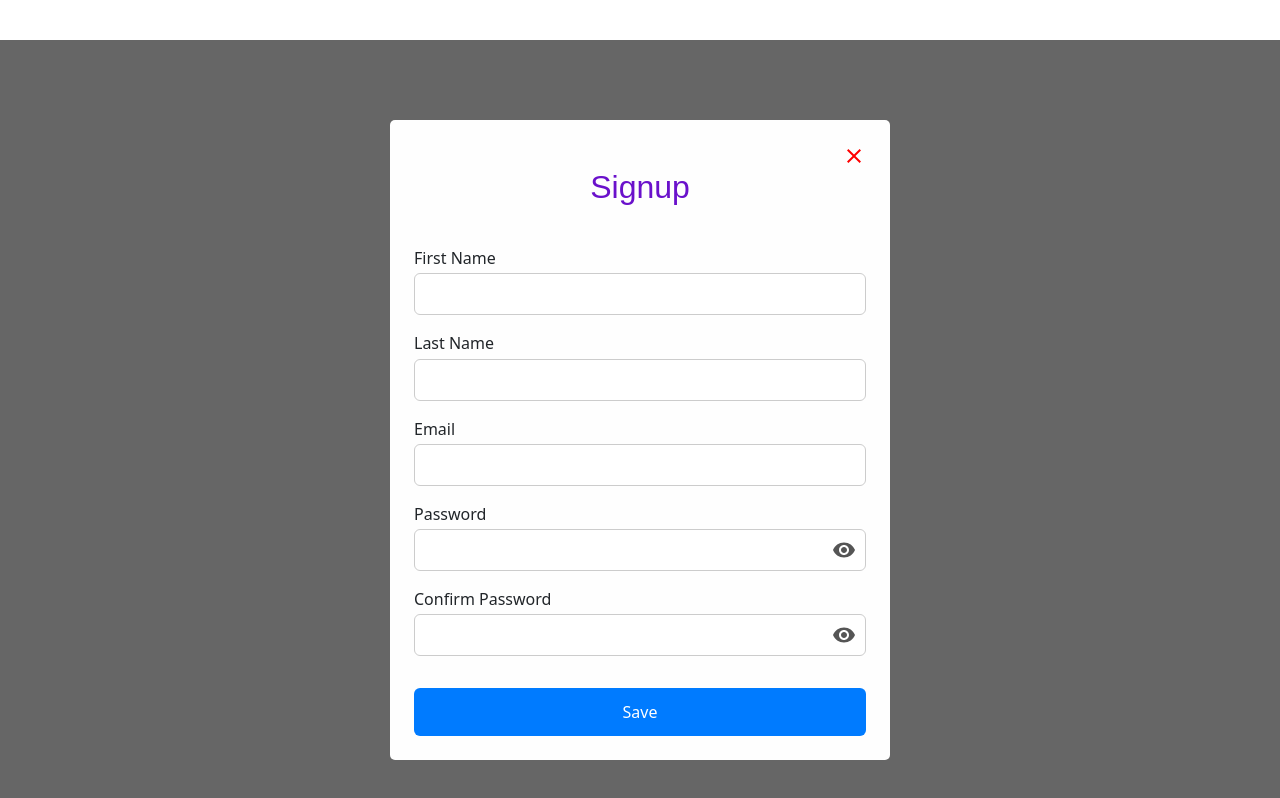
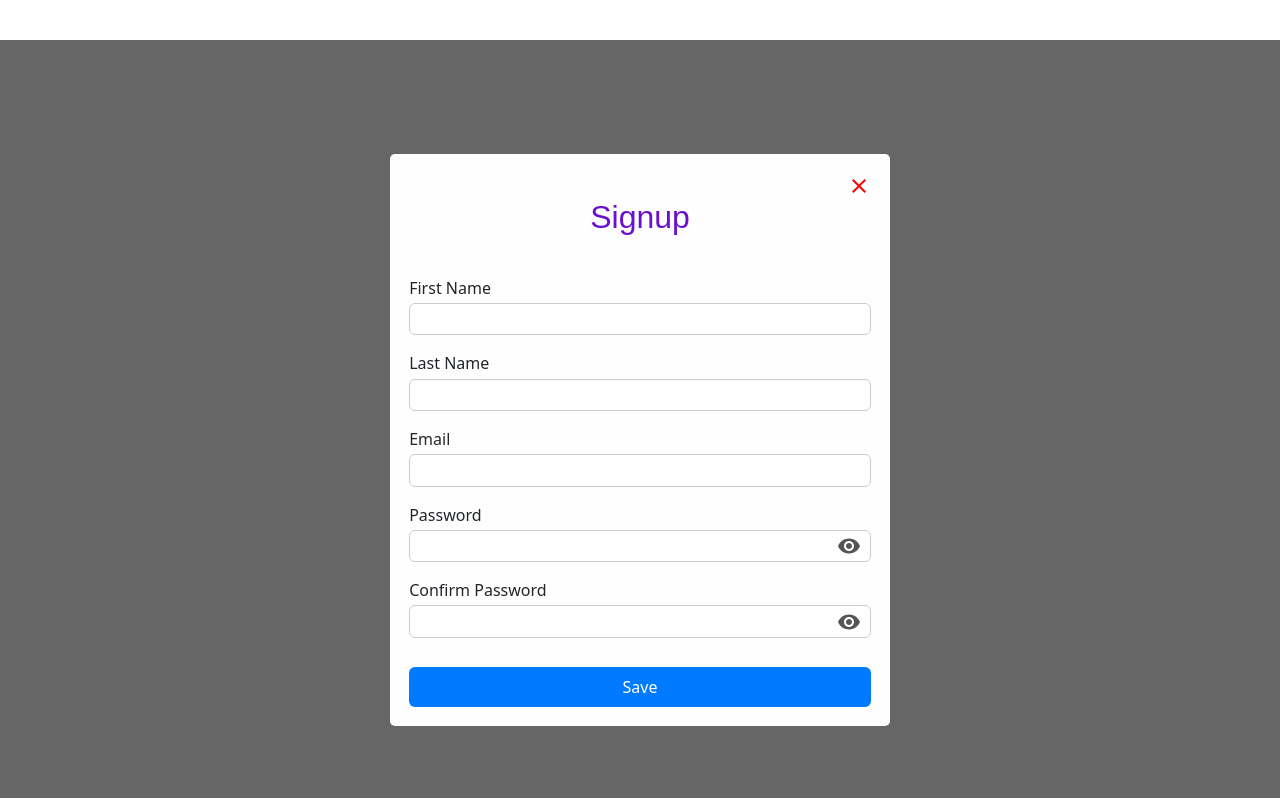
Before and after one commit to furebo/gskibyagira-frontend, a React (Create React App) app in the folder lmisapp/: page /signup in a window 1280 px wide. Built offline with nearby package versions, Linux system fonts and the light colour scheme; no server answers.

Commit message:
fixed the height of the signup form

```diff
--- a/lmisapp/src/Compontents/ModelSignup/index.css
+++ b/lmisapp/src/Compontents/ModelSignup/index.css
@@ -21,7 +21,7 @@
 
 .signup-model {
   border-radius: 5px;
-  padding: 1.5rem;
+  padding: 1.2rem;
   background-color: rgb(254, 254, 254);
   max-width: 500px;
   width: 100%;
@@ -37,7 +37,7 @@
 /* Ensure all input fields have the same width */
 .signup-form-group input {
   width: 100%;
-  padding: 0.5rem;
+  padding: 0.2rem;
   border: 1px solid #ccc;
   border-radius: 6px;
   font-size: 1rem;
@@ -62,14 +62,14 @@
 /* Signup button */
 .signup_btn {
   width: 100%;
-  padding: 0.75rem;
+  padding: 0.5rem;
   font-size: 1rem;
   border: none;
   border-radius: 6px;
   background-color: #007bff;
   color: white;
   cursor: pointer;
-  margin-top: 1rem;
+  margin-top: 0.8rem;
   transition: background 0.3s ease;
 }
 
--- a/lmisapp/src/Compontents/Navbar/styles/index.css
+++ b/lmisapp/src/Compontents/Navbar/styles/index.css
@@ -3,7 +3,7 @@
   display: flex;
   justify-content: space-between;
   align-items: center;
-  padding: 15px 20px;
+  padding: 10px 20px;
   background-color: #333;
   color: white;
   position: fixed; /* Fix navbar at the top */
--- a/lmisapp/src/Compontents/slider/Slider.css
+++ b/lmisapp/src/Compontents/slider/Slider.css
@@ -4,7 +4,7 @@
   max-width: 100%;
   height: 100%;
   overflow: hidden;
-  margin-top: 80px;
+  margin-top: 70px;
 }
 
 .slide {
```
